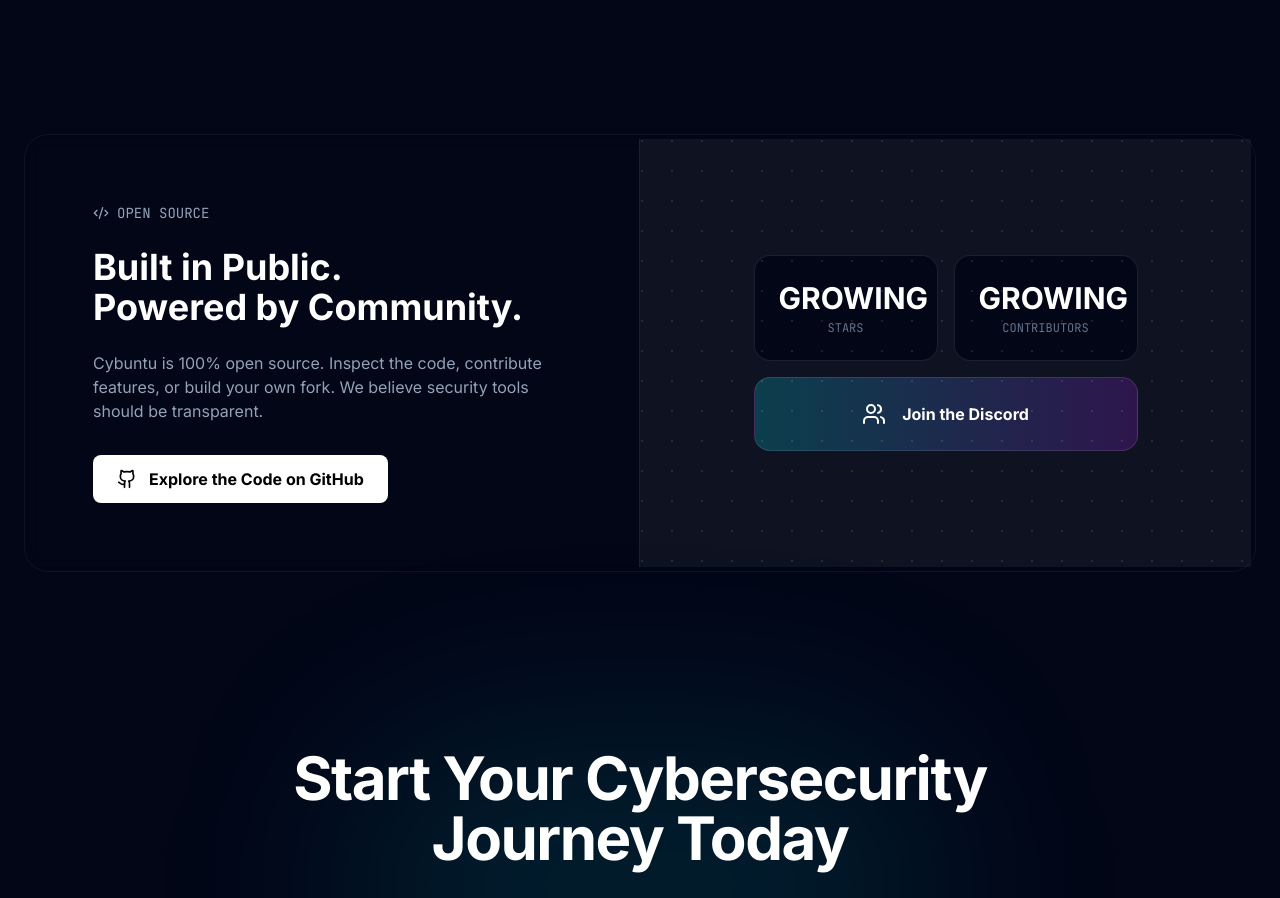
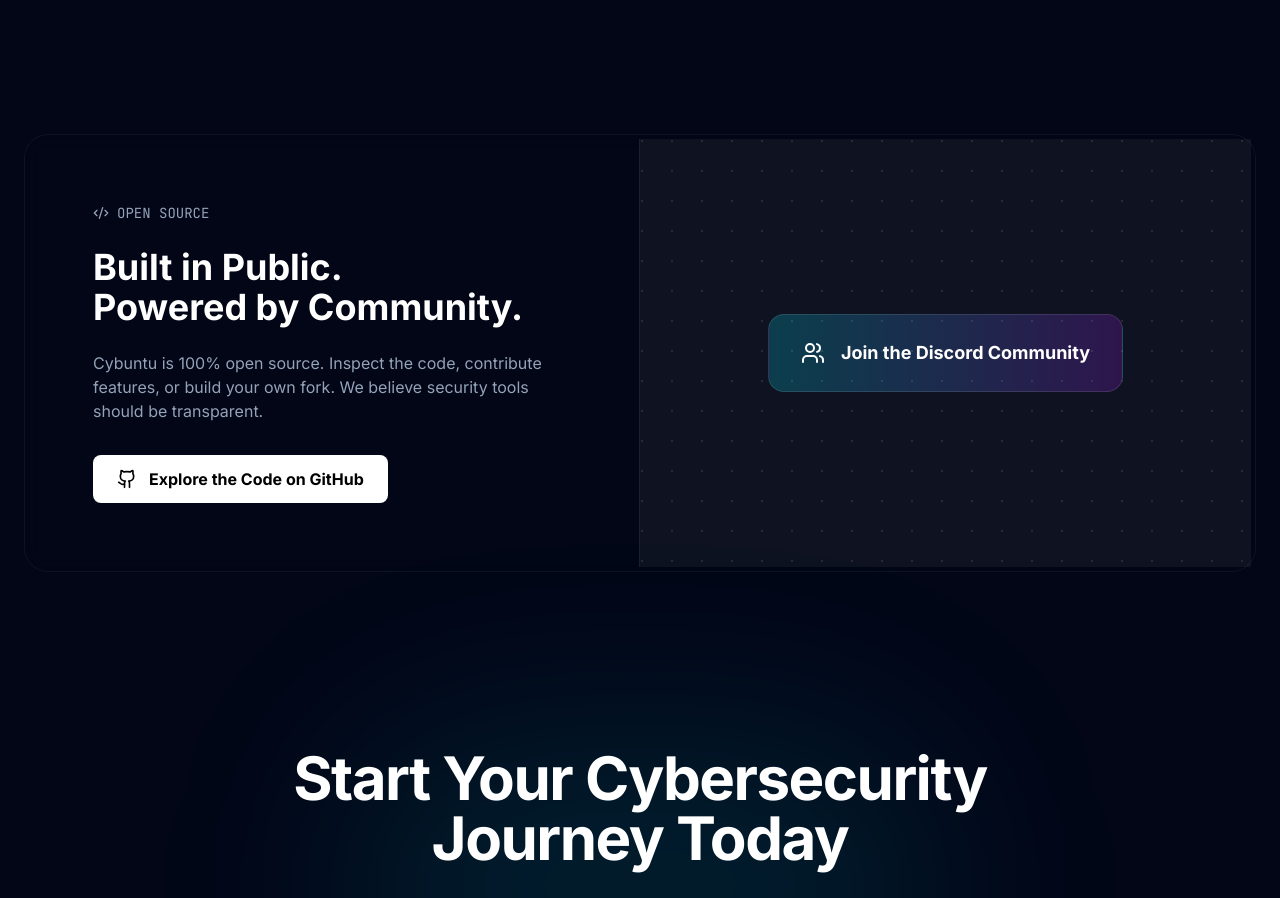
Before and after one commit to Broken-Kaddu/website-cybuntu, a React (Vite) app: page / in a window 1280 px wide. Shown: the part 2480-3378 px from the top of the page. Built offline with nearby package versions, Linux system fonts and the light colour scheme.

Commit message:
Update CommunitySection.tsx

```diff
--- a/components/CommunitySection.tsx
+++ b/components/CommunitySection.tsx
@@ -7,19 +7,23 @@
       <div className="glass-panel p-1 border-t border-b border-white/5 md:border md:rounded-3xl bg-cyber-dark/50">
         <div className="grid grid-cols-1 md:grid-cols-2">
 
+          {/* Left side */}
           <div className="p-8 md:p-16 flex flex-col justify-center border-b md:border-b-0 md:border-r border-white/10">
             <div className="inline-flex items-center gap-2 mb-6 text-slate-400 font-mono text-sm">
               <Code2 className="w-4 h-4" />
               <span>OPEN SOURCE</span>
             </div>
+
             <h2 className="text-3xl md:text-4xl font-bold text-white mb-6">
               Built in Public.<br />
               Powered by Community.
             </h2>
+
             <p className="text-slate-400 mb-8">
               Cybuntu is 100% open source. Inspect the code, contribute features, or build your own fork.
               We believe security tools should be transparent.
             </p>
+
             <a
               href="#"
               className="inline-flex items-center gap-3 px-6 py-3 bg-white text-black font-bold rounded-lg hover:bg-slate-200 transition-colors w-fit"
@@ -29,24 +33,27 @@
             </a>
           </div>
 
-          <div className="p-8 md:p-16 flex flex-col items-center justify-center bg-white/5 relative overflow-hidden">
+          {/* Right side */}
+          <div className="p-8 md:p-16 flex items-center justify-center bg-white/5 relative overflow-hidden">
             {/* Background pattern */}
-            <div className="absolute inset-0 opacity-10" style={{ backgroundImage: 'radial-gradient(circle at 2px 2px, white 1px, transparent 0)', backgroundSize: '30px 30px' }}></div>
+            <div
+              className="absolute inset-0 opacity-10"
+              style={{
+                backgroundImage:
+                  'radial-gradient(circle at 2px 2px, white 1px, transparent 0)',
+                backgroundSize: '30px 30px',
+              }}
+            />
 
-            <div className="grid grid-cols-2 gap-4 w-full max-w-sm">
-               <div className="bg-cyber-dark p-6 rounded-2xl border border-white/10 text-center">
-                  <div className="text-3xl font-bold text-white mb-1">GROWING</div>
-                  <div className="text-xs text-slate-500 font-mono">STARS</div>
-               </div>
-               <div className="bg-cyber-dark p-6 rounded-2xl border border-white/10 text-center">
-                  <div className="text-3xl font-bold text-white mb-1">GROWING</div>
-                  <div className="text-xs text-slate-500 font-mono">CONTRIBUTORS</div>
-               </div>
-               <div className="col-span-2 bg-gradient-to-r from-cyber-neonCyan/20 to-cyber-neonPurple/20 p-6 rounded-2xl border border-white/10 flex items-center justify-center gap-4">
-                  <Users className="w-6 h-6 text-white" />
-                  <span className="text-white font-bold">Join the Discord</span>
-               </div>
-            </div>
+            <a
+              href="#"
+              className="relative z-10 flex items-center gap-4 px-8 py-6 rounded-2xl bg-gradient-to-r from-cyber-neonCyan/20 to-cyber-neonPurple/20 border border-white/10 hover:border-white/30 transition"
+            >
+              <Users className="w-6 h-6 text-white" />
+              <span className="text-white font-bold text-lg">
+                Join the Discord Community
+              </span>
+            </a>
           </div>
 
         </div>
```
